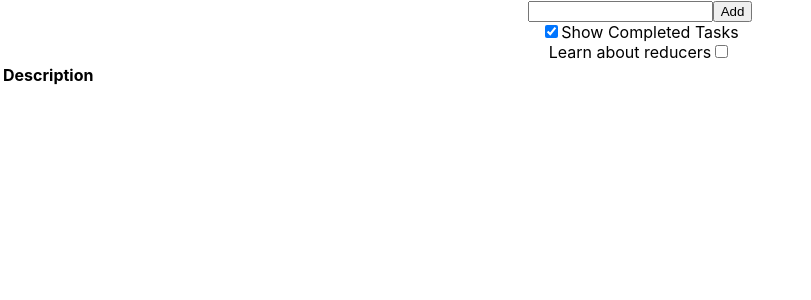
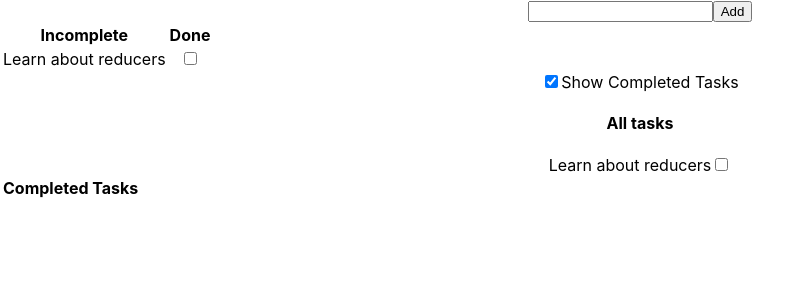
Before and after one commit to bloominstituteoftechnology/reducer-todo, a React (Create React App) app in the folder reducer/: page / in a window 1280 px wide. Shown: the top 300 px of the page, without its empty margins (0-811 px from the left). Built offline with nearby package versions, Linux system fonts and the light colour scheme.

Commit message:
everything works

```diff
--- /dev/null
+++ b/reducer/src/components/TodoTable.js
@@ -0,0 +1,21 @@
+import React from 'react';
+
+function TodoTable(props){
+    const {todoTableRows} = props;
+
+    return (
+        <table>
+            <thead>
+                <tr>
+                    <th>Incomplete</th>
+                    <th>Done</th>
+                </tr>
+            </thead>
+            <tbody>
+                {todoTableRows(false)}
+            </tbody>
+        </table>
+    )
+}
+
+export default TodoTable;
--- a/reducer/src/components/todo.js
+++ b/reducer/src/components/todo.js
@@ -1,8 +1,9 @@
-import React, {useReducer, useState} from 'react';
+import React, {useReducer} from 'react';
 import { initialState, reducer, showReducer, ADD_TODO, INPUT_RESET, UPDATE_TEXT, TOGGLE, reducerString, initialText, initialSetShow, VISIBILITY } from '../reducers/reducer';
 import Form from './Form';
 import VisibilityControl from './VisibilityControl';
 import TodoRow from './TodoRow';
+import TodoTable from './TodoTable';
 
 export default function Todos(){
 
@@ -39,7 +40,9 @@ export default function Todos(){
     return (
         <div>
         <Form newItemItext={newItemItext} updateNewTextValue={updateNewTextValue} createNewTodo={createNewTodo}/>
+        <TodoTable todoTableRows={todoTableRows}/>
         <VisibilityControl description="Completed Tasks" isChecked={showCompleted} callback={(checked) => showDispatch({type: VISIBILITY, payload: checked})}/>
+        <h4>All tasks</h4>
         {
             todoItems.map((todo) => {
             return <div key={todo.id}>
@@ -50,7 +53,7 @@ export default function Todos(){
         }
         {showCompleted && <table>
                 <thead>
-                    <tr><th>Description</th></tr>
+                    <tr><th>Completed Tasks</th></tr>
                 </thead>
                 <tbody>
                     {todoTableRows(true)}
```
